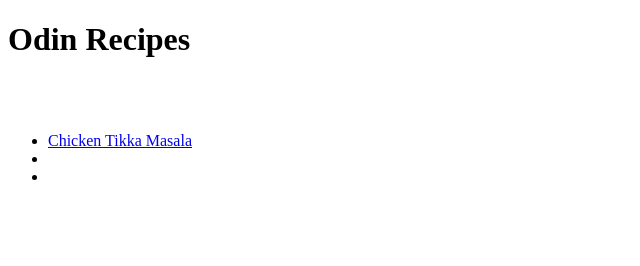
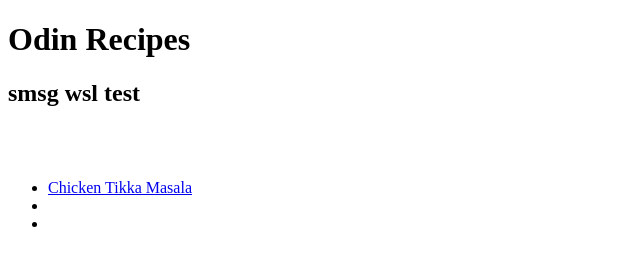
Before and after one commit to jwangSD22/odin-recipes, a plain HTML site: page index.html in a window 1280 px wide. Shown: the whole page, without its empty margins (0-640 px from the left). Drawn offline with Linux system fonts and the light colour scheme.

Commit message:
2nd test smsg wsl

```diff
--- a/index.html
+++ b/index.html
@@ -8,6 +8,7 @@
 </head>
 <body>
     <h1>Odin Recipes</h1>
+    <h2>smsg wsl test</h2>
     <br>
     <br>
     <ul>
```
